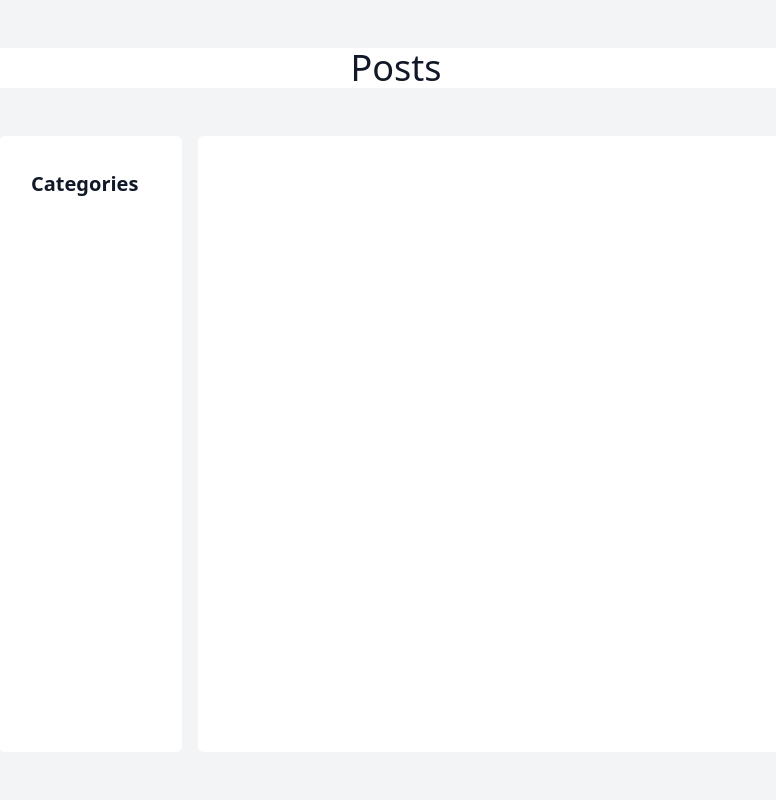
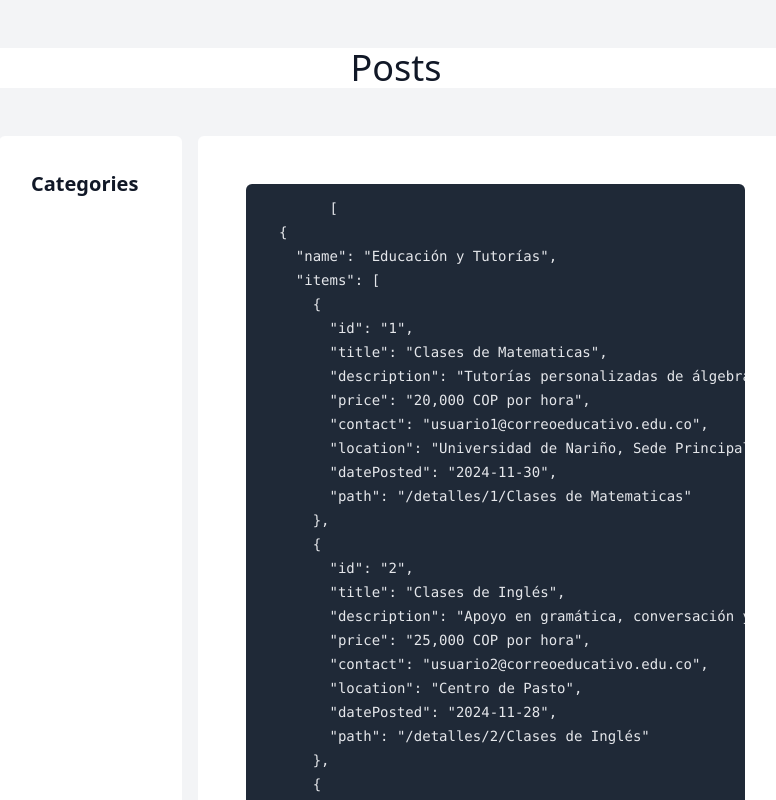
Before and after one commit to jeiksegovia/nuxt3-mvp, a Nuxt app: page /categoria in a window 1280 px wide. Shown: the top 800 px of the page, without its empty margins (244-1020 px from the left). Built offline with nearby package versions, Linux system fonts and the light colour scheme.

Commit message:
add composables and preview data

```diff
--- /dev/null
+++ b/composables/useExampleData.ts
@@ -0,0 +1,22 @@
+import exampleData from './exampleData';
+
+export const useExampleData = () => {
+  const categories = exampleData.categories.map(
+    (category) => {
+      const newItems = category.items.map(
+        (entry) => ({
+          ...entry,
+          path: `/detalles/${entry.id}/${entry.title}`,
+        })
+      );
+      const slug = category.name.toLowerCase().replace(/ /g, '-');
+      return {
+        ...category,
+        items: newItems,
+        count: newItems?.length || 0,
+        slug
+      };
+    }
+  );
+  return categories;
+};
--- a/pages/categoria.vue
+++ b/pages/categoria.vue
@@ -16,11 +16,13 @@
     </div>
 
     <div class="prose p-12 bg-white rounded-md w-[65ch]">
-
+      <pre>
+        {{ categories }}
+      </pre>
     </div>
   </div>
 </template>
 
 <script setup>
-
+const categories = useExampleData();
 </script>
```
